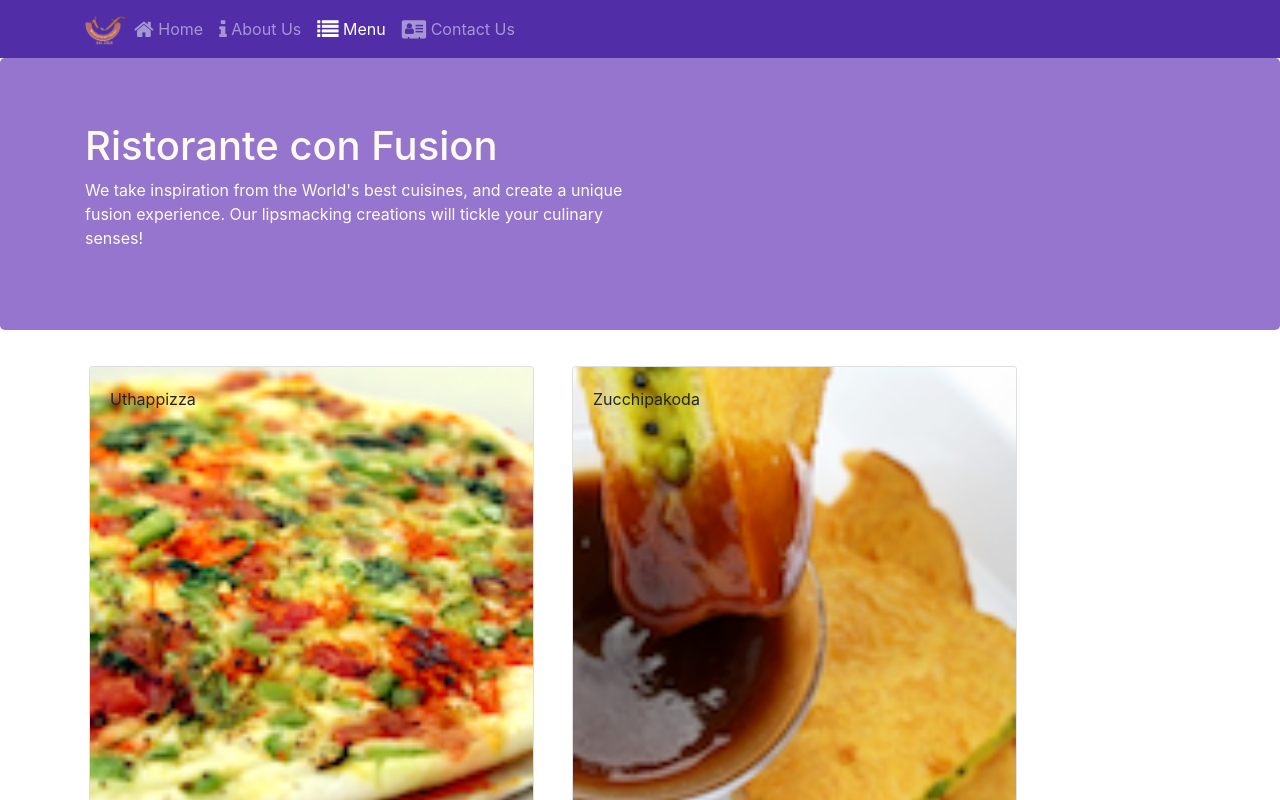
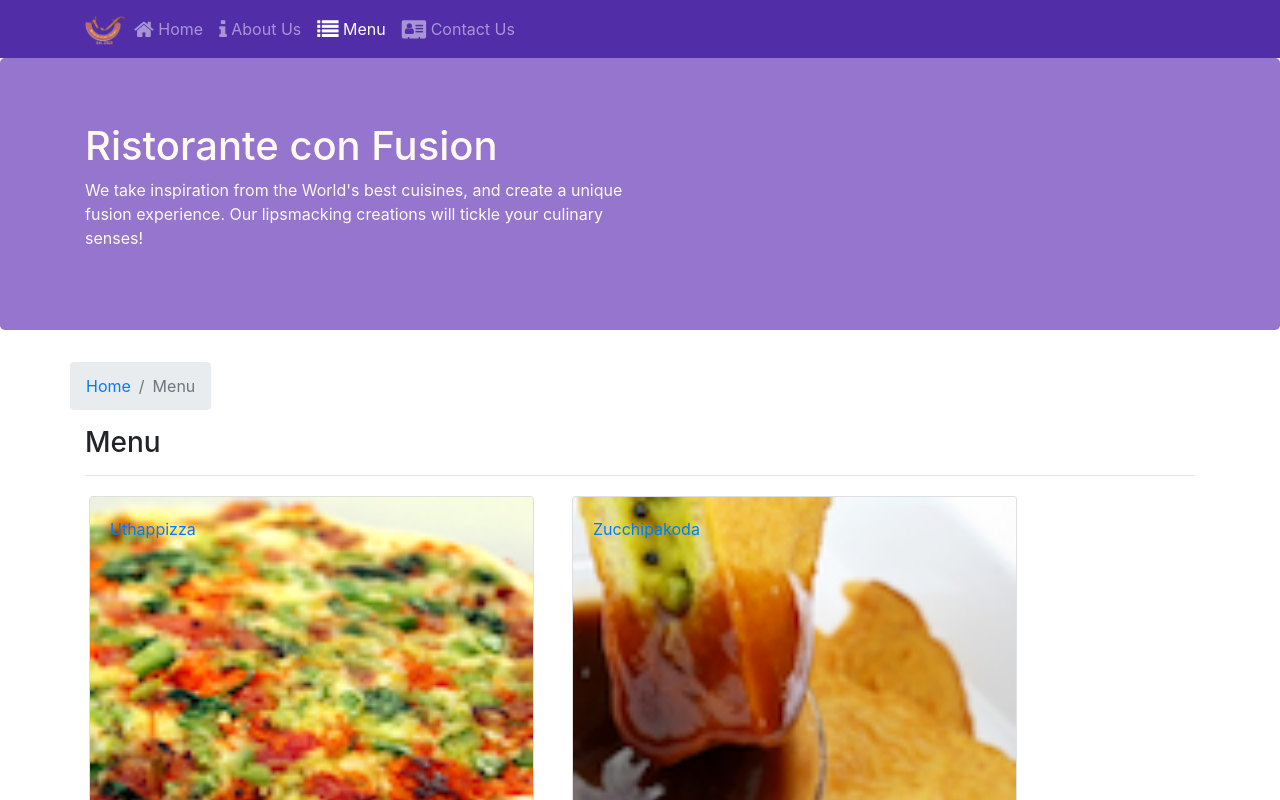
Before and after one commit to chandlerjamsion/IndianResturant, a React (Create React App) app: page /menu in a window 1280 px wide. Shown: the top 800 px of the page. Built offline with nearby package versions, Linux system fonts and the light colour scheme.

Commit message:
Single page application pt 21

```diff
--- a/src/components/ContactComponent.js
+++ b/src/components/ContactComponent.js
@@ -1,22 +1,34 @@
 import React from 'react';
+import { Breadcrumb, BreadcrumbItem } from 'reactstrap';
+import { Link } from 'react-router-dom';
 
 function Contact(props) {
-    return(
+    return (
         <div className="container">
             <div className="row row-content">
+                <div className="row">
+                    <Breadcrumb>
+                        <BreadcrumbItem><Link to="/home">Home</Link></BreadcrumbItem>
+                        <BreadcrumbItem active>Contact Us</BreadcrumbItem>
+                    </Breadcrumb>
+                    <div className="col-12">
+                        <h3>Contact Us</h3>
+                        <hr />
+                    </div>
+                </div>
                 <div className="col-12">
-                <h3>Location Information</h3>
+                    <h3>Location Information</h3>
                 </div>
                 <div className="col-12 col-sm-4 offset-sm-1">
-                        <h5>Our Address</h5>
-                        <address>
+                    <h5>Our Address</h5>
+                    <address>
                         121, Clear Water Bay Road<br />
                         Clear Water Bay, Kowloon<br />
                         HONG KONG<br />
                         <i className="fa fa-phone"></i>: +852 1234 5678<br />
                         <i className="fa fa-fax"></i>: +852 8765 4321<br />
                         <i className="fa fa-envelope"></i>: <a href="mailto:confusion@food.net">confusion@food.net</a>
-                        </address>
+                    </address>
                 </div>
                 <div className="col-12 col-sm-6 offset-sm-1">
                     <h5>Map of our Location</h5>
--- a/src/components/DishdetailComponent.js
+++ b/src/components/DishdetailComponent.js
@@ -1,8 +1,7 @@
 import React from 'react';
-import {
-    Card, CardImg, CardText, CardBody,
-    CardTitle
-} from 'reactstrap';
+import { Card, CardImg, CardText, CardBody,
+    CardTitle, Breadcrumb, BreadcrumbItem } from 'reactstrap';
+import { Link } from 'react-router-dom';
 
 function RenderDish({ dish }) {
     return (
@@ -41,14 +40,24 @@
 }
 const DishDetail = (props) => {
     if (props.dish)
-        return (
-            <div className="container">
-                <div className="row">
-                    <RenderDish dish={props.dish} />
-                    <RenderComments comments ={props.dish.comments} />
+    return (
+        <div className="container">
+            <div className="row">
+                <Breadcrumb>
+                    <BreadcrumbItem><Link to="/menu">Menu</Link></BreadcrumbItem>
+                    <BreadcrumbItem active>{props.dish.name}</BreadcrumbItem>
+                </Breadcrumb>
+                <div className="col-12">
+                    <h3>{props.dish.name}</h3>
+                    <hr />
                 </div>
             </div>
-        );
+            <div className="row">
+                <RenderDish dish={props.dish} />
+                <RenderComments comments={props.comments} />
+            </div>
+        </div>
+    );
     else
         return(
             <div />
--- a/src/components/MainComponent.js
+++ b/src/components/MainComponent.js
@@ -4,6 +4,7 @@
 import Header from './HeaderComponent';
 import Footer from './FooterComponent';
 import Contact from './ContactComponent';
+import DishDetail from './DishdetailComponent';
 import { DISHES } from '../shared/dishes';
 import { Switch, Route, Redirect } from 'react-router-dom';
 import { COMMENTS } from '../shared/comments';
@@ -35,6 +36,12 @@
         />
       );
     }
+    const DishWithId = ({match}) => {
+      return(
+          <DishDetail dish={this.state.dishes.filter((dish) => dish.id === parseInt(match.params.dishId,10))[0]}
+            comments={this.state.comments.filter((comment) => comment.dishId === parseInt(match.params.dishId,10))} />
+      );
+    };
 
     return (
       <div>
@@ -43,6 +50,7 @@
           <Route path='/home' component={HomePage} />
           <Route exact path='/menu' render={() => <Menu dishes={this.state.dishes} />} />
           <Route exact path='/contactus' component={Contact} />
+          <Route path='/menu/:dishId' component={DishWithId} />
           <Redirect to="/home" />
         </Switch>
         <Footer />
--- a/src/components/MenuComponent.js
+++ b/src/components/MenuComponent.js
@@ -1,23 +1,27 @@
 import React from 'react';
-import { Card, CardImg, CardImgOverlay,
-    CardTitle } from 'reactstrap';
+import {
+    Card, CardImg, CardImgOverlay,
+    CardTitle, Breadcrumb, BreadcrumbItem
+} from 'reactstrap';
+import { Link } from 'react-router-dom';
 
-function RenderMenuItem ({dish, onClick}) {
+function RenderMenuItem({ dish, onClick }) {
     return (
         <Card>
-            <CardImg width="100%" src={dish.image} alt={dish.name} />
-            <CardImgOverlay>
-                <CardTitle>{dish.name}</CardTitle>
-            </CardImgOverlay>
+            <Link to={`/menu/${dish.id}`} >
+                <CardImg width="100%" src={dish.image} alt={dish.name} />
+                <CardImgOverlay>
+                    <CardTitle>{dish.name}</CardTitle>
+                </CardImgOverlay>
+            </Link>
         </Card>
     );
 }
 
 const Menu = (props) => {
-
     const menu = props.dishes.map((dish) => {
         return (
-            <div className="col-12 col-md-5 m-1"  key={dish.id}>
+            <div className="col-12 col-md-5 m-1" key={dish.id}>
                 <RenderMenuItem dish={dish} />
             </div>
         );
@@ -26,6 +30,16 @@
     return (
         <div className="container">
             <div className="row">
+                <Breadcrumb>
+                    <BreadcrumbItem><Link to="/home">Home</Link></BreadcrumbItem>
+                    <BreadcrumbItem active>Menu</BreadcrumbItem>
+                </Breadcrumb>
+                <div className="col-12">
+                    <h3>Menu</h3>
+                    <hr />
+                </div>
+            </div>
+            <div className="row">
                 {menu}
             </div>
         </div>
```
